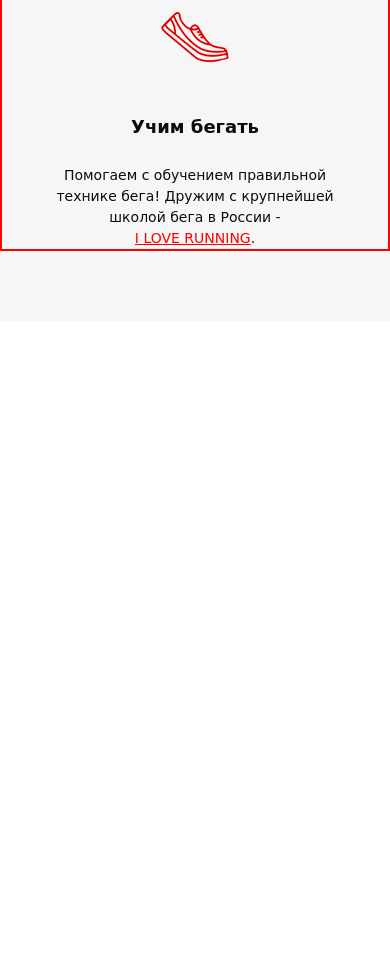
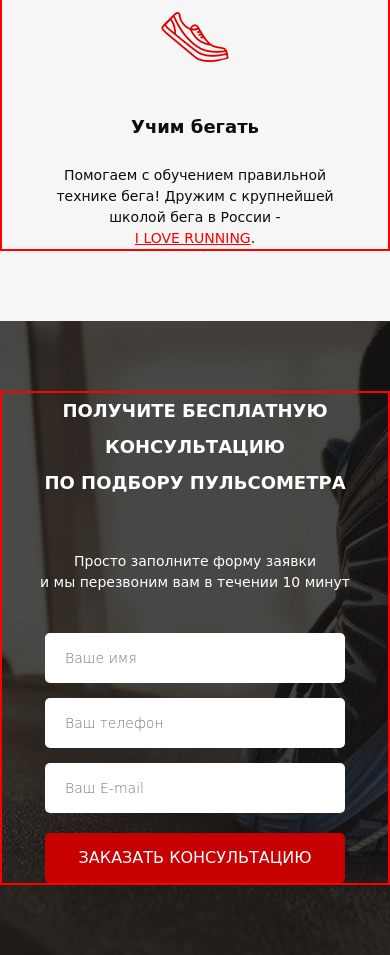
Before and after one commit to MishinMM/Run-Smart, a website: page src/index.html in a window 390 px wide. Shown: the part 1668-2623 px from the top of the page. Before the commit the page ends 1989 px from the top, so only its background shows below. Drawn offline with nearby package versions, Linux system fonts and the light colour scheme; files that its build step writes are made by us from their sources; files whose address does not match are found by name; a web font is replaced by a local one.

Commit message:
The third section "consultation" has been completed - adaptive.

```diff
--- a/src/index.html
+++ b/src/index.html
@@ -81,6 +81,23 @@
         </div>
     </section>
 
+    <section class="consultation">
+        <div class="container">
+            <h2 class="title title_white">Получите бесплатную консультацию<br>
+                по подбору пульсометра</h2>
+            <div class="consultation__descr">
+                Просто заполните форму заявки<br>
+                и мы перезвоним вам в течении 10 минут
+            </div>
+            <form action="#" class="form">
+                <input class="form__input" name="name" required type="text" placeholder="Ваше имя">
+                <input class="form__input" name="phone" required type="tel" placeholder="Ваш телефон">
+                <input class="form__input" name="email" required type="email" placeholder="Ваш E-mail">
+                <button class="btn btn_big">Заказать консультацию</button>
+            </form>
+        </div>
+    </section>
+
     <script src="js/script.js"></script>
 
 </body>
--- /dev/null
+++ b/src/sass/blocks/_consultation.scss
@@ -0,0 +1,28 @@
+.consultation {
+    min-height: 600px;
+    padding: 70px 0;
+    background: url("../img/bg/bg2.jpg") center (center/cover) no-repeat;
+    &__descr {
+        margin-top: 50px;
+        color: #fff;
+        font-size: 20px;
+        font-weight: 400;
+        text-align: left;
+    }
+}
+
+@media (max-width: 768px) {
+    .consultation {
+        &__descr {
+            text-align: center;
+        }
+    }
+}
+
+@media (max-width: 576px) {
+    .consultation {
+        &__descr {
+            font-size: 14px;
+        }
+    }
+}
--- /dev/null
+++ b/src/sass/blocks/_forms.scss
@@ -0,0 +1,26 @@
+.form {
+    margin-top: 40px;
+    display: flex;
+    flex-direction: column;
+    width: 300px;
+    &__input {
+        height: 50px;
+        border: none;
+        border-radius: 5px;
+        margin-bottom: 15px;
+        padding: 0 20px;
+        font-weight: 300;
+        font-size: 14px;
+        color: #4B4B4B;
+        &:nth-child(3) {
+            margin-bottom: 20px;
+        }
+    }
+}
+
+@media (max-width: 768px) {
+    .form {
+        margin: 0 auto;
+        margin-top: 40px;
+    }
+}
--- a/src/sass/blocks/_titles.scss
+++ b/src/sass/blocks/_titles.scss
@@ -4,10 +4,37 @@
     font-weight: 700;
     text-align: center;
     text-transform: uppercase;
+    &_white {
+        color: #fff;
+        font-size: 36px;
+        line-height: 48px;
+        text-align: left;
+    }
+}
+
+@media (max-width: 992px) {
+    .title {
+        &_white {
+            font-size: 30px;
+        }
+    }
+}
+
+@media (max-width: 768px) {
+    .title {
+        &_white {
+            text-align: center;
+            font-size: 22px;
+            line-height: 36px;
+        }
+    }
 }
 
 @media (max-width: 576px) {
     .title {
         font-size: 24px;
+        &_white {
+            font-size: 18px;
+        }
     }
 }
--- a/src/sass/style.scss
+++ b/src/sass/style.scss
@@ -42,3 +42,5 @@
 @import 'blocks/buttons';
 @import 'blocks/advantages';
 @import 'blocks/titles';
+@import 'blocks/consultation';
+@import 'blocks/forms';
```
Also changed, not shown: dist/css/style.min.css, dist/index.html.
